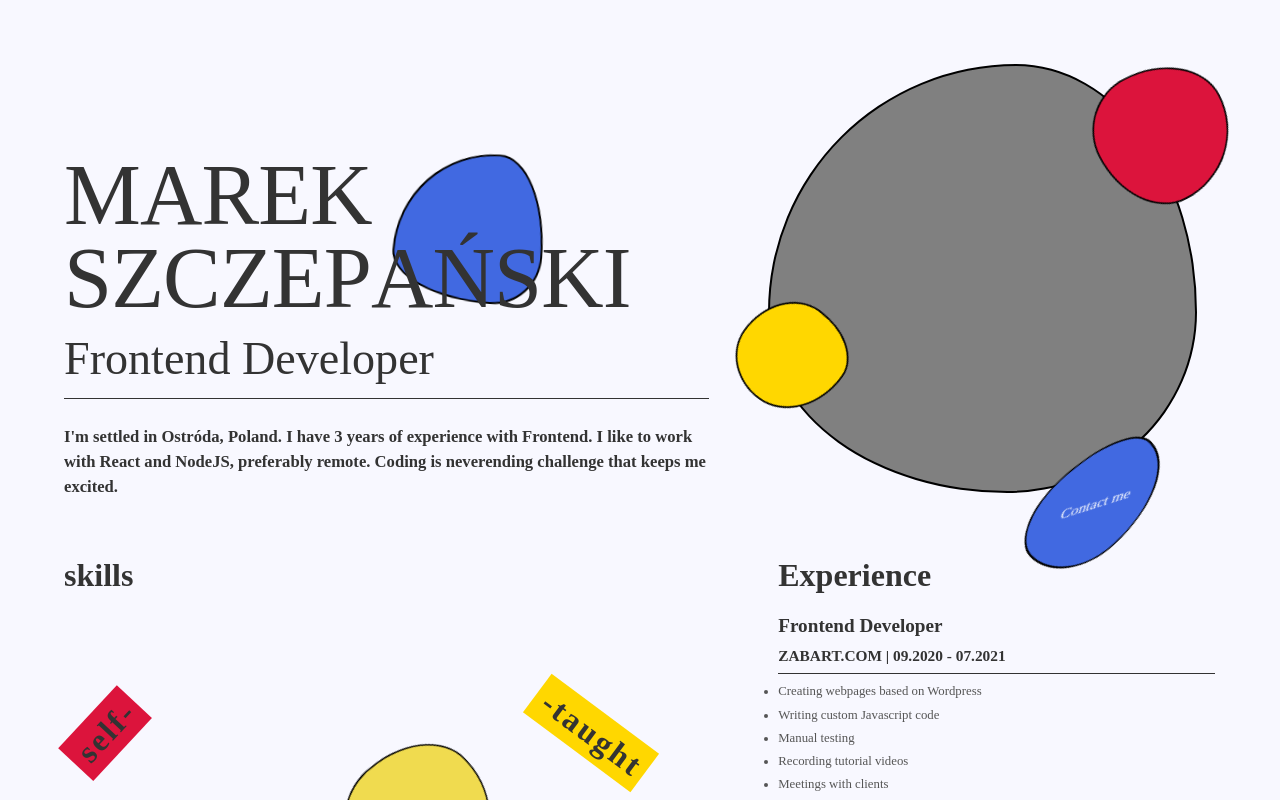
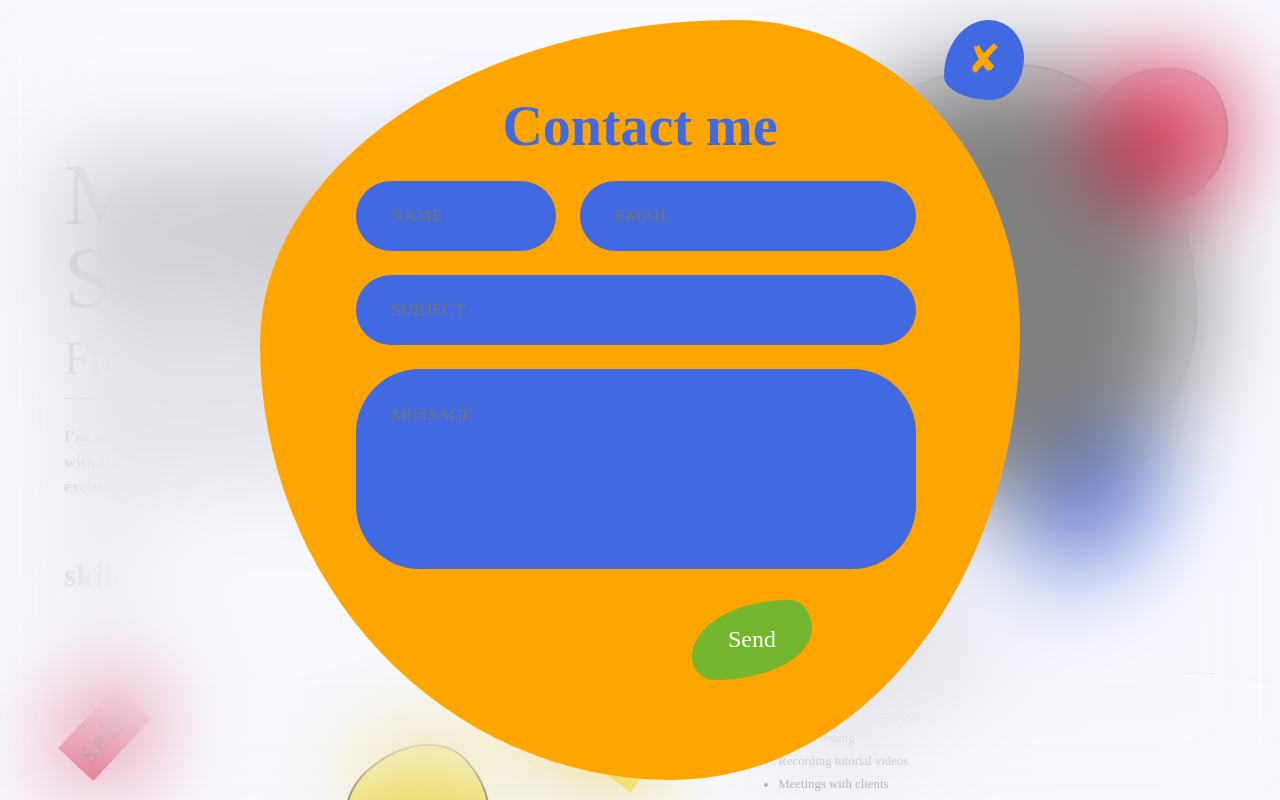
Before and after one commit to MarekSzczepanski/portfolio, a Gatsby site: page / in a window 1280 px wide. Both pictures are taken after a click on the element "Contact me". Shown: the top 800 px of the page. Built offline with nearby package versions, Linux system fonts and the light colour scheme; Gatsby itself is replaced by a stand-in of ours.

Commit message:
Add contact form

```diff
--- a/src/components/blob.jsx
+++ b/src/components/blob.jsx
@@ -1,6 +1,5 @@
-import * as React from "react"
-import styled from "styled-components"
-import { keyframes } from "styled-components"
+import * as React from 'react';
+import styled, { keyframes } from 'styled-components';
 import Image from '../components/Image'
 
 const Morph = keyframes`
@@ -91,20 +90,25 @@ const Circle = styled.div`
   height: ${props => props.measure};
   margin: ${props => props.margin};
   border-radius: 30% 70% 70% 30% / 30% 30% 70% 70%;
-  background: ${props => props.color ? props.color : '#F8F8ff'};
+  background-color: ${props => props.color ? props.color : '#F8F8ff'};
   border: solid .23vw ${props => props.border ? props.border : '#000'};
   color: ${props => props.colorChange ? 'white' : 'black'};
   overflow: hidden;
   transform: translate(${props => props.skill ? '-1500px, 150px' : 0}) scale(${props => props.skill ? '0.6' : '1'});
+  transition: background-color .2s ease-in, color .2s ease-in;
   animation:
   ${Morph} 11.5s linear infinite ${props => props.delay ? props.delay : 0}s,
   ${props => props.translate && !props.colorChange ? Move(props.translate) : null} 23s linear infinite ${props => props.delay ? props.delay : 0}s,
   ${props => props.colorChange ? ColorChange() : null} 23s linear infinite,
   ${props => props.colorChange ? Move2(props.translate) : null} 23s linear infinite;
-  cursor: ${props => props.colorChange ? 'pointer' : 'default'};
+  cursor: ${props => props.cursor ? props.cursor : 'default'};
   z-index: ${props => props.zIndex ? props.zIndex : 0};
   @media (min-width: 1024px) {
     &:hover {
+      > span {
+        ${props => !props.colorChange ? 'color: royalblue' : null};
+      }
+      ${props => props.noRotateBack ? 'background-color: orange' : null};
       animation:
       ${Morph} 11.5s linear infinite ${props => props.delay ? props.delay : 0}s,
       ${props => props.translate && !props.colorChange ? Move(props.translate) : null} 23s linear infinite ${props => props.delay ? props.delay : 0}s,
@@ -139,6 +143,11 @@ const Text = styled.span`
     animation: ${RotateBack(0)} 23s linear infinite ${props => props.delay ? props.delay : 0}s ${props => props.colorChange ? 'alternate' : null};
   }
 `
+const StaticText = styled.span`
+  font-size: ${props => props.fontSize ? props.fontSize : '1vw'};
+  color: ${props => props.fontColor ? props.fontColor : '#000'};
+  transition: color .2s ease-in;
+`
 
 const ProfileImage = (props) => {
   return (
@@ -158,6 +167,7 @@ const Blob = ({
   mMeasure,
   color,
   fontSize,
+  fontColor,
   position,
   top,
   left,
@@ -167,15 +177,19 @@ const Blob = ({
   mTranslate,
   delay,
   borderColor,
+  borderColorHover,
   skill,
   zIndex,
   colorChange,
   image,
   customClass,
   text,
+  handleContactBlobClick,
+  noRotateBack,
+  cursor
 }) => {
   return (
-    <Wrap>
+    <Wrap onClick={handleContactBlobClick}>
       <Circle
       measure={measure}
       mMeasure={mMeasure}
@@ -189,11 +203,15 @@ const Blob = ({
       mTranslate={mTranslate}
       delay={delay}
       border={borderColor}
+      borderHover={borderColorHover}
       skill={skill}
       zIndex={zIndex}
-      colorChange={colorChange}>
+      colorChange={colorChange}
+      noRotateBack={noRotateBack}
+      cursor={cursor}>
         {image ? <ProfileImage image={image} customClass={customClass}></ProfileImage> : null}
-        {text ? <Text delay={delay} fontSize={fontSize} colorChange={colorChange}>{text}</Text> : null}
+        {text && !noRotateBack ? <Text delay={delay} fontSize={fontSize} colorChange={colorChange}>{text}</Text> : null}
+        {text && noRotateBack ? <StaticText fontSize={fontSize} fontColor={fontColor}>{text}</StaticText> : null}
       </Circle>
     </Wrap>
   )
--- a/src/components/contactButton.jsx
+++ b/src/components/contactButton.jsx
@@ -1,11 +1,66 @@
 import * as React from 'react';
+import { useState } from 'react';
+import styled, { keyframes } from 'styled-components';
 import Blob from '../components/blob';
+import Form from '../components/form';
 
 const translate = {x1: '75vw', x2: '77vw', x3: '76vw', x4: '80vw', x5: '82vw', x6: '78vw', x7: '81vw', x8: '73vw', x9: '75vw', y1: '29vw', y2: '31vw', y3: '32vw', y4: '34vw', y5: '32vw', y6: '33vw', y7: '33vw', y8: '32vw', y9: '29vw'};
 const mTranslate = {x1: '2vw', x2: '7vw', x3: '6vw', x4: '4vw', x5: '8vw', x6: '5vw', x7: '5vw', x8: '9vw', x9: '2vw', y1: '9px', y2: '16px', y3: '14px', y4: '10px', y5: '11px', y6: '18px', y7: '17px', y8: '19px', y9: '9px'};
 
-const ContactButton = () => (
-    <Blob colorChange={true} border={'black'} text={'Contact me'} zIndex={3} fontSize={'1.3vw'} measure="11vw" mMeasure="35vw" translate={translate} mTranslate={mTranslate} />
-)
+const morph = () => keyframes`
+  0%, 100% { border-radius: 42% 58% 57% 43% / 52% 53% 47% 48%; }
+  10% { border-radius: 64% 36% 45% 55% / 42% 40% 60% 58% ; }
+  20% { border-radius: 50% 50% 57% 43% / 60% 51% 49% 40%; }
+  30% { border-radius: 58% 42% 42% 58% / 52% 41% 59% 48%; }
+  40% { border-radius: 39% 61% 38% 62% / 44% 46% 54% 56%; }
+  50% { border-radius: 50% 50% 73% 27% / 58% 34% 66% 42%; }
+  60% { border-radius: 52% 48% 26% 74% / 45% 73% 27% 60%; }
+  70% { border-radius: 54% 46% 47% 53% / 46% 49% 51% 54%; }
+  80% { border-radius: 37% 63% 35% 65% / 38% 45% 55% 62%; }
+  90% { border-radius: 38% 62% 52% 48% / 45% 53% 47% 55%; }
+`
+const FormWrap = styled.div`
+  display: ${props => props.display === 'false' ? 'none' : 'flex'};
+  position: fixed;
+  justify-content: center;
+  align-items: center;
+  top: 0;
+  left: 0;
+  width: 100%;
+  height: 100vh;
+  backdrop-filter: blur(50px);
+  z-index: 30;
+`
+const FormContainer = styled.div`
+  position: relative;
+  width: 95vmin;
+  height: 95vmin;
+  border-radius: 50%;
+  background-color: orange;
+  animation: ${morph} 30s linear infinite alternate;
+`
+
+const ContactButton = () => {
+    const [isContactFormDisplayed, setIsContactFormDisplayed] = useState(false);
+
+    const handleContactBlobClick = () => {
+        setIsContactFormDisplayed(!isContactFormDisplayed);
+    }
+
+    return (
+        <>
+            <Blob handleContactBlobClick={handleContactBlobClick} colorChange={true} border='black' text='Contact me' zIndex={3} fontSize='1.3vw' measure='11vw' mMeasure='35vw' translate={translate} mTranslate={mTranslate} cursor='pointer'/>
+            <FormWrap display={String(isContactFormDisplayed)}>
+                <FormContainer>
+                    <Form></Form>
+                    <div onClick={handleContactBlobClick} onKeyDown={handleContactBlobClick} role='presentation'>
+                        <Blob handleContactBlobClick={handleContactBlobClick} text={'\u2718'} noRotateBack={true} measure='10vmin' mMeasure='10vmin' top='0' left='90%' color='royalblue' fontSize='5vmin' fontColor='orange' borderColor='transparent' cursor='pointer'/>
+                    </div>
+                </FormContainer>
+            </FormWrap>
+        </>
+    )
+
+}
 
 export default ContactButton;
--- /dev/null
+++ b/src/components/form.jsx
@@ -0,0 +1,95 @@
+import * as React from 'react';
+import styled, { keyframes } from 'styled-components';
+
+const Morph = keyframes`
+    0% { border-radius: 25% 75% 51% 49% / 45% 53% 47% 55%; }
+    25% { border-radius: 84% 16% 82% 18% / 72% 35% 65% 28%; }
+    50% { border-radius: 23% 77% 35% 65% / 30% 70%; }
+    67% { border-radius: 42% 58% 72% 28% / 53% 44% 56% 47%; }
+    80% { border-radius: 28% 72% 34% 66% / 47% 61% 39% 53%; }
+    100% { border-radius: 25% 75% 51% 49% / 45% 53% 47% 55%; }
+`
+const Input = styled.input`
+    width: ${props => props.width};
+    height: 7vmin;
+    margin-left: ${props => props.marginLeft};
+    margin-bottom: 3vmin;
+    padding: 4vmin;
+    border: .4vmin solid transparent;
+    border-radius: 50vmin;
+    outline: none;
+    font-family: 'Bungee';
+    font-size: 2.2vmin;
+    color: #fff;
+    background-color: royalblue;
+    transition border-color .1s ease-in;
+    ::placeholder {
+        opacity: 1;
+    }
+    :focus {
+        border-color: #fff;
+    }
+`
+const Textarea = styled.textarea`
+    width: 70vmin;
+    height: 25vmin;
+    margin-bottom: 3vmin;
+    padding: 4vmin;
+    border: .4vmin solid transparent;
+    border-radius: 8vmin;
+    outline: none;
+    font-family: 'Bungee';
+    font-size: 2.2vmin;
+    color: #fff;
+    transition border-color .1s ease-in;
+    background-color: royalblue;
+    resize: none;
+    ::placeholder {
+        opacity: 1;
+    }
+    :focus {
+        border-color: #fff;
+    }
+`
+const H3 = styled.h3`
+    margin-top: 8vmin;
+    font-size: 7vmin;
+    text-align: center;
+    color: royalblue;
+`
+const FormComponent = styled.form`
+    width: 70vmin;
+    margin-left: 12vmin;
+`
+const Button = styled.button`
+    width: 15vmin;
+    height: 10vmin;
+    margin-left: 42vmin;
+    border: 0;
+    font-family: 'Bungee';
+    font-size: 3vmin;
+    color: #fff;
+    background-color: #74B72E;
+    transition: color .2s ease-in;
+    animation: ${Morph} 20s linear infinite -2s;
+    cursor: pointer;
+    &:hover {
+        color: gold;
+    }
+`
+
+const Form = () => (
+    <>
+        <H3>Contact me</H3>
+        <FormComponent action='https://getform.io/f/7d858909-0b80-442d-8352-ae3ac90bc05f' method='POST'>
+            <Input type='text' name='name' placeholder='NAME' width='25vmin' marginLeft='0' />
+            <Input type='email' name='email' placeholder='EMAIL' width='42vmin' marginLeft='3vmin' />
+            <Input type='text' name='subject' placeholder='SUBJECT' width='70vmin' marginLeft='0' />
+            <Textarea name='message' placeholder='MESSAGE'/>
+            <input type='hidden' className='display-none' name='_gotcha'/>
+            <Button type='submit'>Send</Button>
+        </FormComponent>
+    </>
+)
+
+export default Form;
--- a/src/components/layout.css
+++ b/src/components/layout.css
@@ -224,14 +224,12 @@ ul {
   left: -14% !important;
   width: 130% !important;
   height: 130% !important;
-  cursor: pointer;
 }
 .project2 img {
   top: 20% !important;
   left: 23% !important;
   width: 60% !important;
   height: 60% !important;
-  cursor: pointer;
 }
 h3 {
   margin: 0 0 1vw;
@@ -239,6 +237,12 @@ h3 {
 }
 h4 {
   margin: 0;
+}
+.display-none {
+  display: none;
+}
+.overflow-hidden {
+  overflow: hidden !important;
 }
 @media (max-width: 1023px) {
   h3 {
--- a/src/pages/index.js
+++ b/src/pages/index.js
@@ -1,5 +1,5 @@
 import * as React from 'react';
-import styled from "styled-components"
+import styled from 'styled-components';
 import Layout from '../components/layout';
 import Seo from '../components/seo';
 import Hero from '../components/hero';
@@ -39,11 +39,11 @@ const Footer = styled.footer`
 const IndexPage = () => (
   <Layout>
     <Hero></Hero>
+    <ContactButton></ContactButton>
     <Container>
       <Skills></Skills>
       <Experience></Experience>
     </Container>
-    <ContactButton></ContactButton>
     <Wrap>
       <h3>projects</h3>
       <ProjectsContainer>
```
